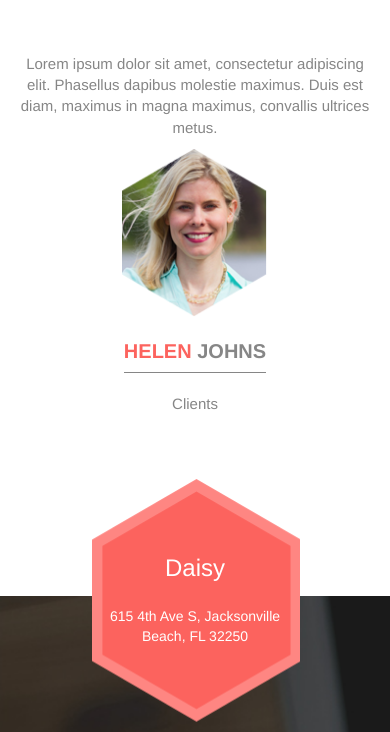
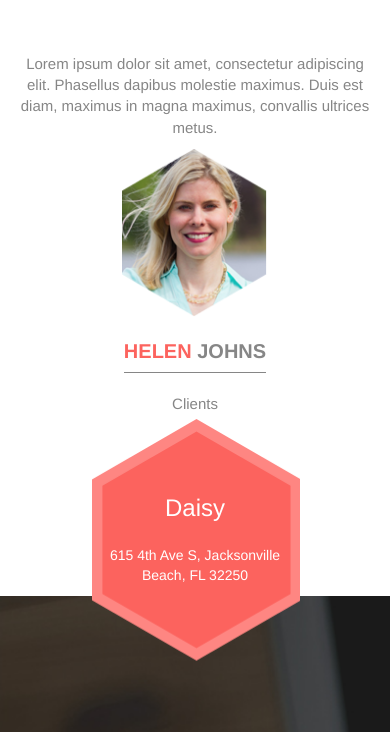
Before and after one commit to bilotserkovska/Daisy, a plain HTML site: page index.html in a window 390 px wide. Shown: the part 6042-6774 px from the top of the page. Drawn offline with nearby package versions, Linux system fonts and the light colour scheme.

Commit message:
change map

```diff
--- a/css/style.css
+++ b/css/style.css
@@ -688,7 +688,7 @@ header .a-arrow{
 /*_______________________________*/
 .slider-section{
 	position: relative;
-	padding-bottom: 100px;
+	padding-bottom: 0px;
 }
 .star-block{
     position: absolute;
@@ -697,7 +697,7 @@ header .a-arrow{
     left: 0;
     right: 0;
     margin: 0 auto;
-    bottom: -220px;
+    top: 460px;
     background: url(../images/star-bg.png)no-repeat;
 	padding: 67px 4px;
 }
@@ -715,6 +715,7 @@ header .a-arrow{
 }
 .map{
 	padding-bottom: 0;
+    margin: 150px 0 0 0;
 }
 footer a{
 	outline: none !important;
@@ -794,6 +795,12 @@ footer{
 	}
 	.bx-wrapper .bx-prev {
     	left: 43%;
+	}
+	.bx-wrapper .bx-next {
+	    right: 43%;
+	}
+	.star-block {
+	    top: 540px;
 	}
 }
 @media (max-width: 767px){
@@ -922,7 +929,7 @@ footer{
 	    display: none;
 	}
 	.star-block{
-		bottom: -177px;
+		top: 570px;
 	}
 	footer a {
 	    outline: none !important;
--- a/index.html
+++ b/index.html
@@ -439,9 +439,9 @@
 					</div>
 				</div>
 			</div>
-		</section>
-		<section class="map" id="map">
-			<iframe src="https://www.google.com/maps/embed?pb=!1m10!1m8!1m3!1d3445.349622009355!2d-81.394883!3d30.284107!3m2!1i1024!2i768!4f13.1!5e0!3m2!1sru!2sru!4v1454323159843" width="800" height="600" style="border:0" allowfullscreen></iframe>
+			<div class="map" id="map">
+				<iframe src="https://www.google.com/maps/embed?pb=!1m10!1m8!1m3!1d3445.349622009355!2d-81.394883!3d30.284107!3m2!1i1024!2i768!4f13.1!5e0!3m2!1sru!2sru!4v1454323159843" width="800" height="600" style="border:0" allowfullscreen></iframe>
+			</div>
 		</section>
 	</main>
 	<footer>
```
